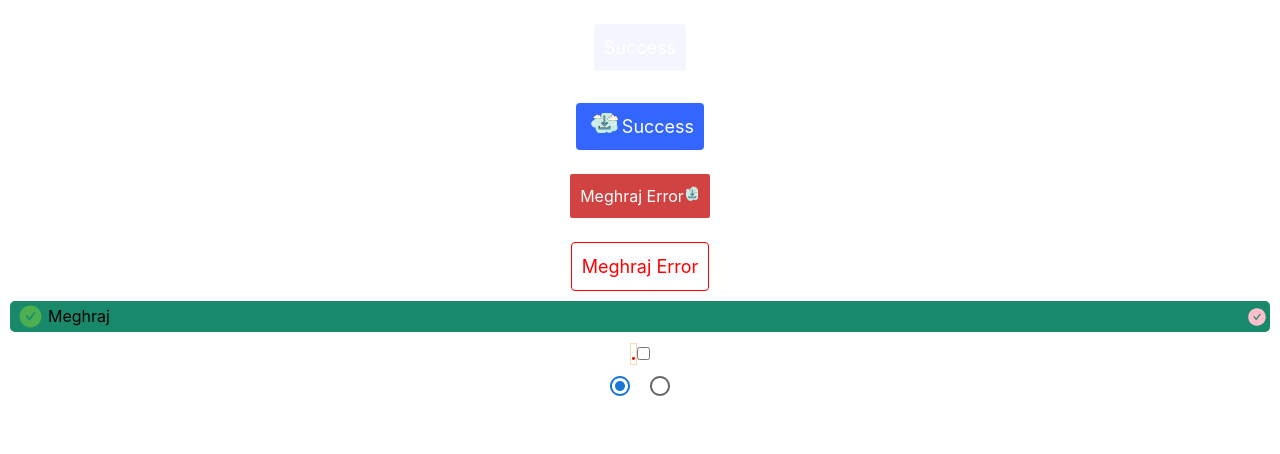
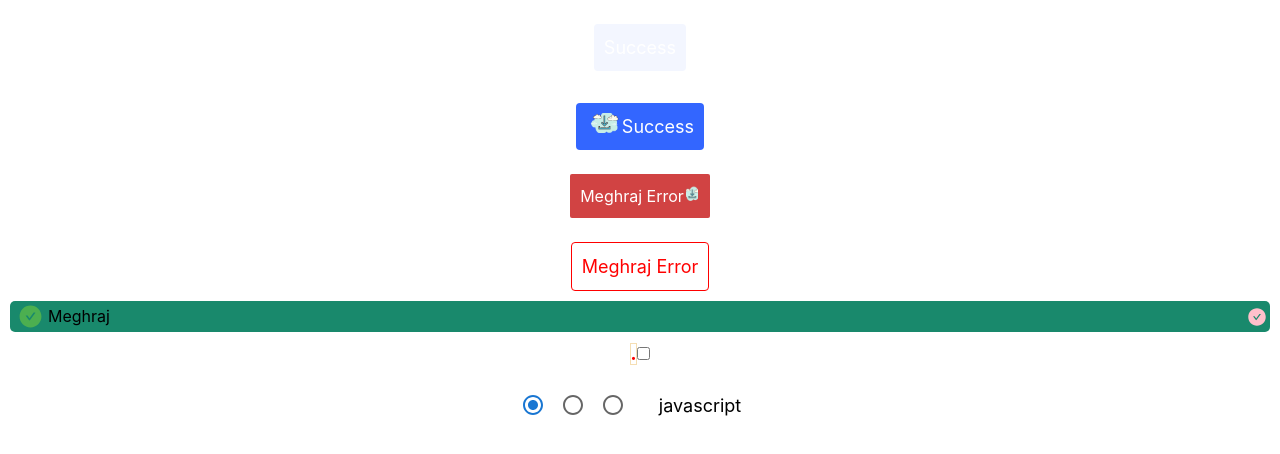
Before and after one commit to handsome-me/DashinglyUI, a React (Create React App) app: page / in a window 1280 px wide. Shown: the top 454 px of the page. Built offline with nearby package versions, Linux system fonts and the light colour scheme.

Commit message:
formcontrollabel created 1-Controlling the radio button with label

```diff
--- a/src/App.tsx
+++ b/src/App.tsx
@@ -7,6 +7,7 @@ import Alert from './Alert/alert';
 import Checkbox from './Checkbox/checkbox';
 import {AiFillExclamationCircle,AiFillCheckCircle} from 'react-icons/ai'
 import Radio from './RadioBox/radio';
+import FormControlLabel from './FormControl/formcontroll'
 function App() {
   const [selectedValue,setSelectedValue]=useState("a");
   console.log("icon",icon);
@@ -64,6 +65,16 @@ function App() {
          setSelectedValue(value);
         return undefined;
      }} value="b" checked={selectedValue=="b"}></Radio>
+
+      <FormControlLabel
+      value="javascript"
+      Element={<Radio ></Radio>}
+      label="javascript"
+      type="RadioBox"
+      />
+
+
+
     </div>
   );
 }
--- /dev/null
+++ b/src/FormControl/formcontroll.tsx
@@ -0,0 +1,38 @@
+import React from 'react';
+
+import { css, CSSInterpolation, CSSObject } from '@emotion/css';
+import Heading from '../Heading/heading';
+import { type } from '@testing-library/user-event/dist/type';
+
+const wrapperStyle=():string=>{
+
+    return css({
+      display:'inline-flex'
+    })
+}
+
+
+
+
+interface Props{
+    value:string;
+    Element:React.ReactElement;
+    label:string;
+    type:"RadioBox" | "CheckBox";
+}
+
+
+const FormControlLabel = (props:Props) => {
+    const {value,label,Element,type}=props;
+
+    const _element=type=="RadioBox";
+
+    return (
+        <div className={wrapperStyle()}>
+            {Element}
+            <span style={{margin:'2vw'}}><Heading title={label} /></span>
+        </div>
+    );
+};
+
+export default FormControlLabel;
--- a/src/Heading/heading.tsx
+++ b/src/Heading/heading.tsx
@@ -1,9 +1,9 @@
 import { CSSObject } from '@emotion/css';
 import React from 'react';
 
-const Heading = ({title,style}:{title:string,style:React.CSSProperties}) => {
+const Heading = ({title,style}:{title:string,style?:React.CSSProperties}) => {
     return (
-        <div style={{fontSize:"large",...style}} >{title}</div>
+        <div style={{textAlign:'center',fontSize:"large",...style}} >{title}</div>
     );
 };
 
--- a/src/RadioBox/radio.tsx
+++ b/src/RadioBox/radio.tsx
@@ -3,13 +3,13 @@ import PropTypes from 'prop-types';
 import { css, CSSInterpolation, CSSObject } from '@emotion/css';
 import RadioButtonUncheckedIcon from '@mui/icons-material/RadioButtonUnchecked';
 import RadioButtonCheckedIcon from '@mui/icons-material/RadioButtonChecked';
-import { bgcolor } from '@mui/system';
+
 
 interface PROPS{
 
-    checked:boolean,
-    onChange:(value:string)=>undefined,
-    value:string,
+    checked?:boolean,
+    onChange?:(value:string)=>undefined,
+    value?:string,
     name?:string,
     color?:string,
     onHoverbgColor?:string
@@ -110,7 +110,7 @@ const radio = (props:PROPS)=> {
        event.preventDefault();
        /*confuse here between (will onChange trigger event propogation, need to finf(i think NO))*/
        //event.stopPropagation();
-       onChange(value);
+       onChange&&onChange(value);
 
     }
 
```
Also changed, not shown: src/RadioGroup/RadioGroup.tsx (added, +11 -0 lines).
